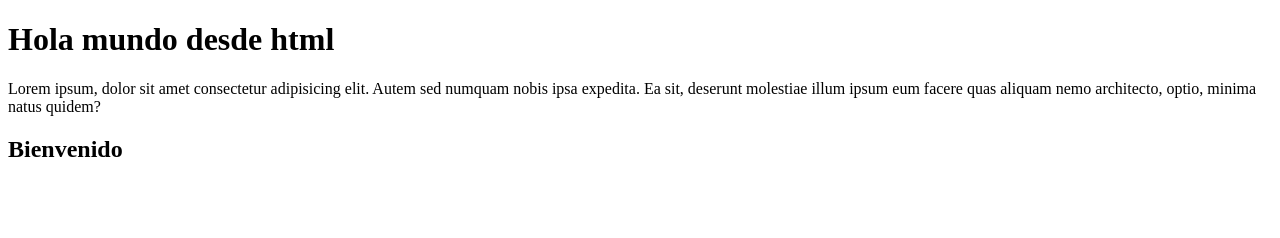
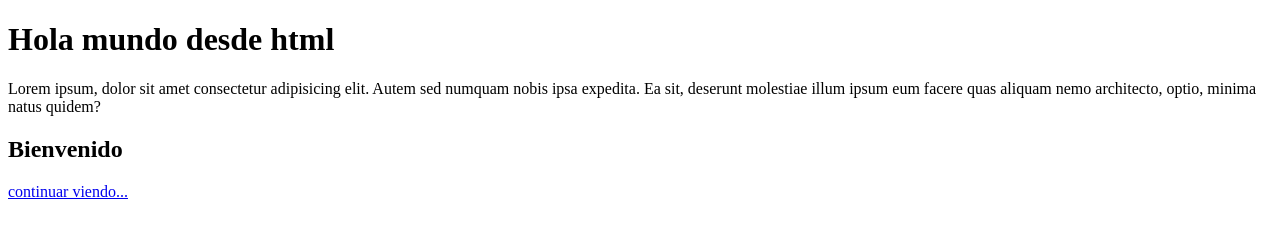
Before and after one commit to JasonZamora/prestacionesLaborales, a plain HTML site: page index.html in a window 1280 px wide. Drawn offline with Linux system fonts and the light colour scheme.

Commit message:
se agrego una etiqueta a

```diff
--- a/index.html
+++ b/index.html
@@ -9,5 +9,6 @@
     <h1>Hola mundo desde html</h1>
     <p>Lorem ipsum, dolor sit amet consectetur adipisicing elit. Autem sed numquam nobis ipsa expedita. Ea sit, deserunt molestiae illum ipsum eum facere quas aliquam nemo architecto, optio, minima natus quidem?</p>
     <h2>Bienvenido</h2>
+    <a href="#">continuar viendo...</a>
 </body>
 </html>
```
